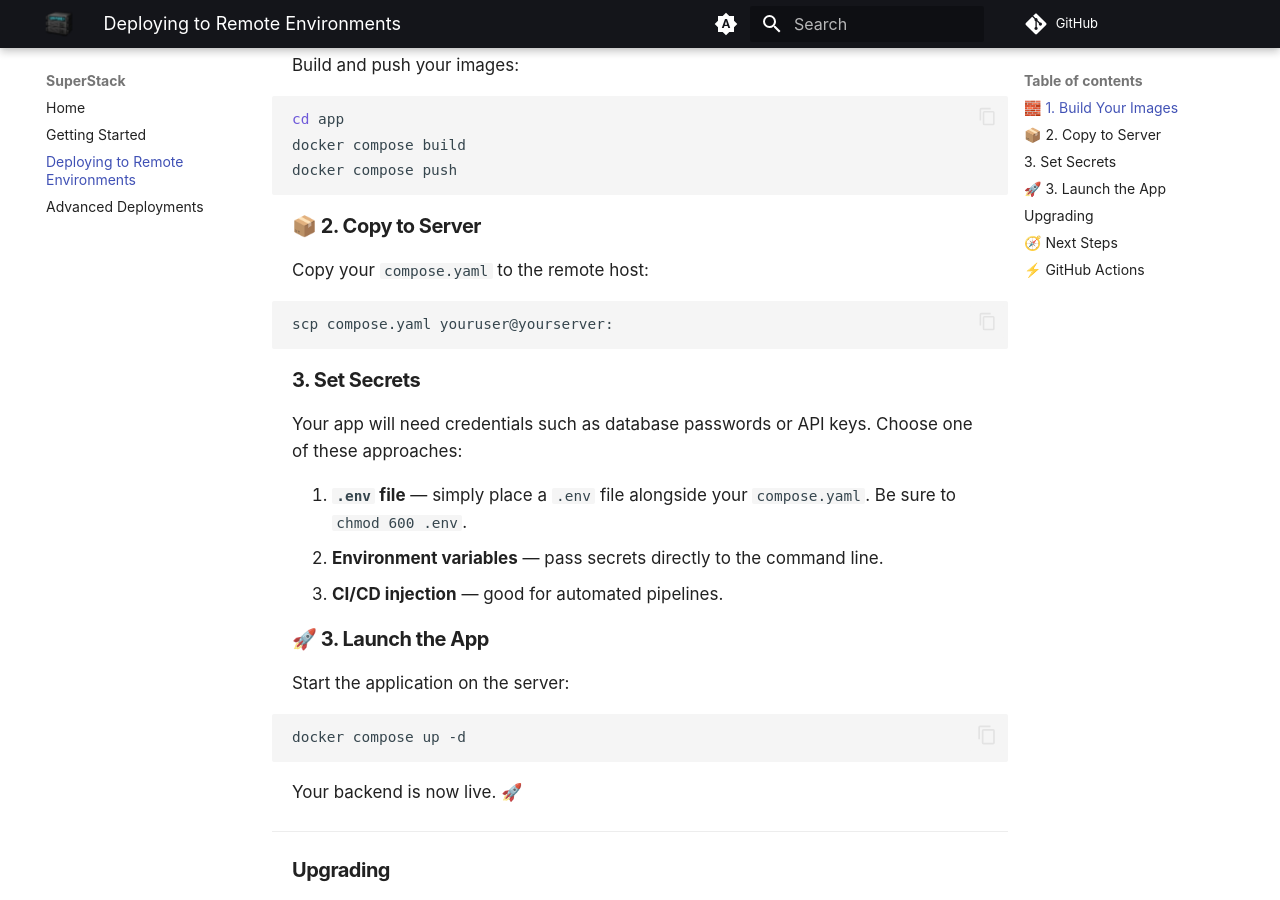
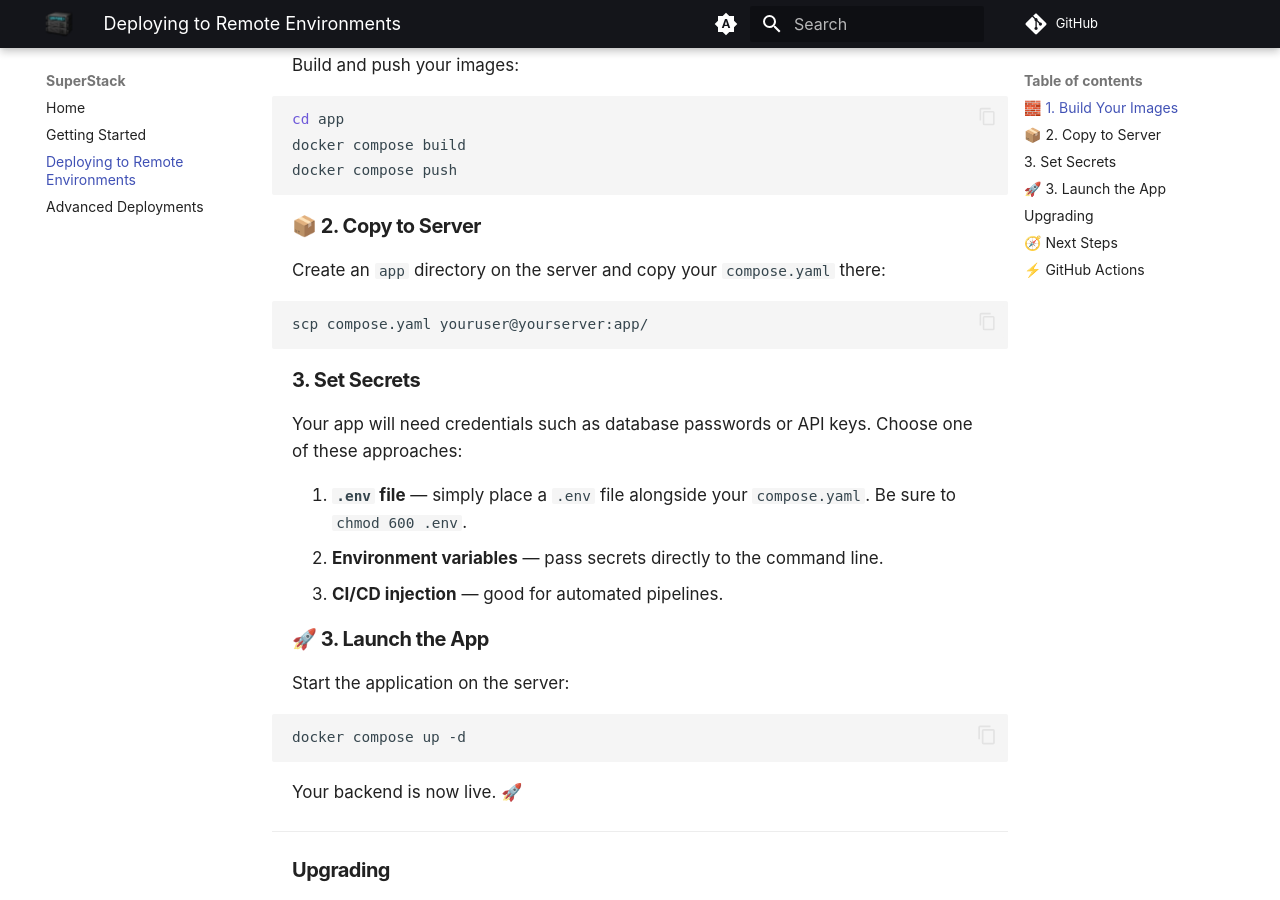
Before and after one commit to explodinglabs/superstack.docs, an MkDocs documentation site: the page built from docs/deploy.md, in a window 1280 px wide and 900 px high, scrolled down 489 px. Built offline with MkDocs 1.6.1 and Material for MkDocs 9.7.7, drawn with Linux system fonts in a browser that asks for light colours; comment, search, counter and statistics services are not loaded.

Commit message:
Adjust deploy.md

````diff
--- a/docs/deploy.md
+++ b/docs/deploy.md
@@ -28,10 +28,10 @@ docker compose push
 
 ## 📦 2. Copy to Server
 
-Copy your `compose.yaml` to the remote host:
+Create an `app` directory on the server and copy your `compose.yaml` there:
 
 ```sh
-scp compose.yaml youruser@yourserver:
+scp compose.yaml youruser@yourserver:app/
 ```
 
 ## 3. Set Secrets
````
